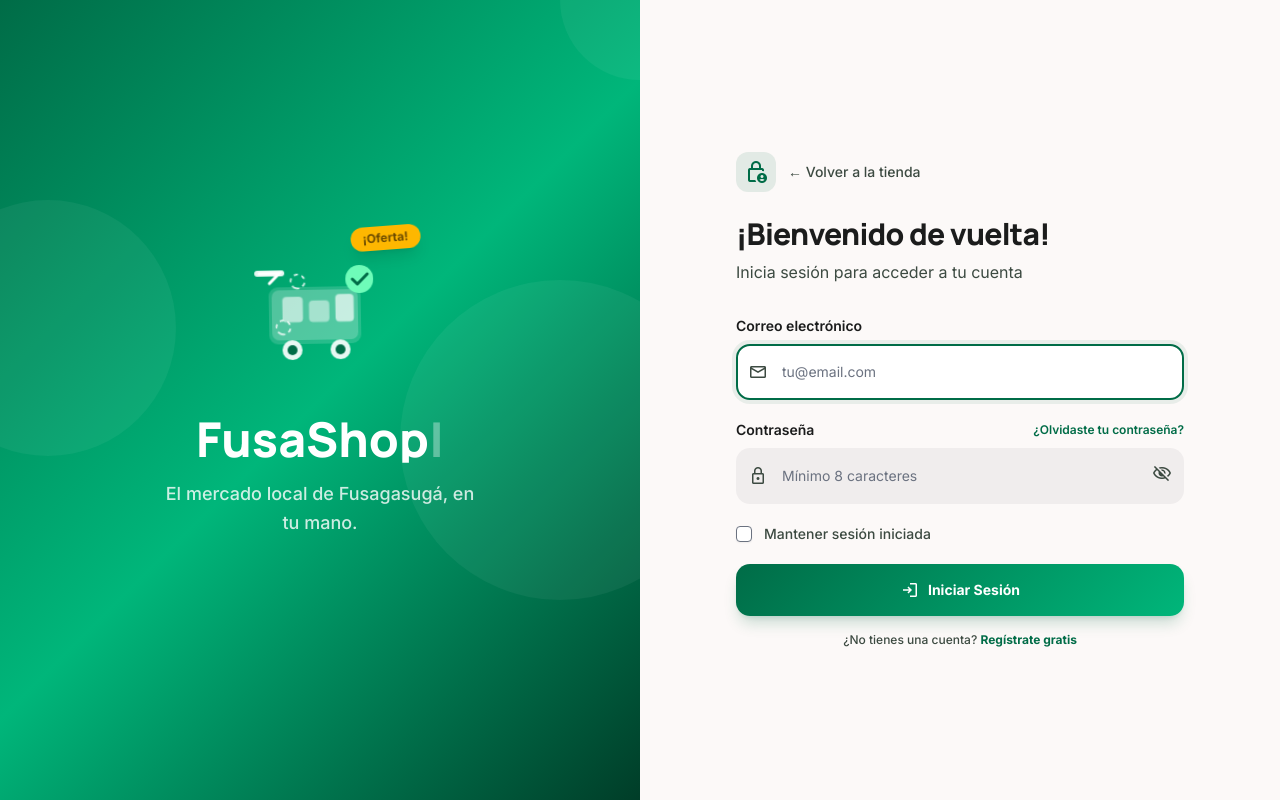
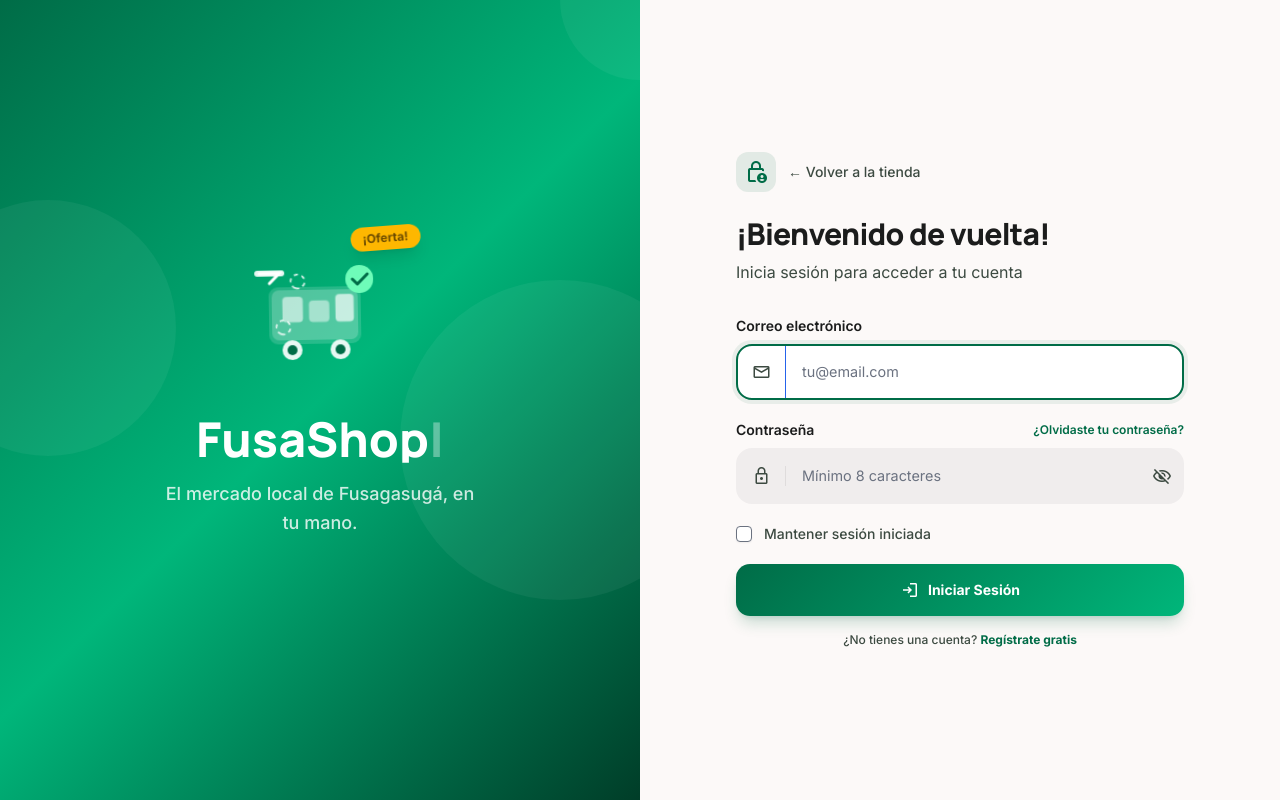
Before and after one commit to Zantival/Fusashop, a Laravel app: page /login in a window 1280 px wide. Run offline with Laravel 12, Linux system fonts and the light colour scheme; some libraries are stand-ins or nearby versions.

Commit message:
git add . git commit -m "Cambios recientes" git push

```diff
--- a/resources/views/auth/login.blade.php
+++ b/resources/views/auth/login.blade.php
@@ -28,22 +28,31 @@
 .form-enter:nth-child(2) { animation-delay: 0.2s; }
 .form-enter:nth-child(3) { animation-delay: 0.3s; }
 
+.input-wrap {
+  display: flex; align-items: center;
+  background: var(--surface-container); border-radius: 1rem; border: 2px solid transparent;
+  transition: all 0.2s ease; overflow: hidden;
+}
+.input-wrap:focus-within { background: white; border-color: var(--primary); box-shadow: 0 0 0 4px rgba(0,108,71,0.08); }
+.input-wrap.valid   { border-color: #00b67a; }
+.input-wrap.invalid { border-color: var(--error); background: #fff8f8; }
+.input-icon-box {
+  display: flex; align-items: center; justify-content: center;
+  width: 3rem; min-width: 3rem; height: 100%;
+  color: var(--on-surface-variant);
+  border-right: 1.5px solid rgba(0,0,0,0.07);
+  padding: 0 0.5rem;
+  font-size: 20px;
+  background: transparent;
+  pointer-events: none;
+  user-select: none;
+}
 .input-field {
-  width: 100%; padding: 0.875rem 0.875rem 0.875rem 2.75rem;
-  background: var(--surface-container); border-radius: 0.875rem; border: 2px solid transparent;
-  outline: none; transition: all 0.2s ease, padding-left 0.2s ease; font-size: 0.875rem;
-  color: var(--on-surface);
+  flex: 1; padding: 0.875rem 1rem;
+  background: transparent; border: none;
+  outline: none; font-size: 0.9rem;
+  color: var(--on-surface); width: 100%;
 }
-.input-field:focus { background: white; border-color: var(--primary); box-shadow: 0 0 0 4px rgba(0,108,71,0.08); }
-.input-field.valid   { border-color: #00b67a; }
-.input-field.invalid { border-color: var(--error); background: #fff8f8; }
-.input-icon {
-  position: absolute; left: 0.75rem; top: 50%; transform: translateY(-50%);
-  font-size: 20px; color: var(--on-surface-variant);
-  transition: opacity 0.2s ease, transform 0.2s ease;
-  pointer-events: none;
-}
-.input-icon.hidden-icon { opacity: 0; transform: translateY(-50%) scale(0.6); }
 </style>
 @endsection
 
@@ -114,12 +123,12 @@
         @csrf
         <div class="form-enter">
           <label class="block text-sm font-semibold text-on-surface mb-2">Correo electrónico</label>
-          <div class="relative">
-            <span class="material-symbols-outlined input-icon" id="icon-email">mail</span>
+          <div class="input-wrap" id="wrap-email">
+            <span class="material-symbols-outlined input-icon-box">mail</span>
             <input type="email" name="email" id="email" value="{{ old('email') }}" required autofocus
               class="input-field" placeholder="tu@email.com"
               autocomplete="email"
-              oninput="validateEmail(this); toggleIcon('icon-email', this)">
+              oninput="validateEmail(this)">
           </div>
         </div>
 
@@ -128,13 +137,13 @@
             <label class="text-sm font-semibold text-on-surface">Contraseña</label>
             <a href="{{ route('password.request.offline') }}" class="text-xs text-primary font-semibold hover:underline">¿Olvidaste tu contraseña?</a>
           </div>
-          <div class="relative">
-            <span class="material-symbols-outlined input-icon" id="icon-pwd">lock</span>
+          <div class="input-wrap" id="wrap-pwd">
+            <span class="material-symbols-outlined input-icon-box">lock</span>
             <input type="password" name="password" id="password" required
               class="input-field" placeholder="Mínimo 8 caracteres"
               autocomplete="current-password"
-              oninput="validatePassword(this); toggleIcon('icon-pwd', this)">
-            <button type="button" onclick="togglePwd()" class="absolute right-3 top-1/2 -translate-y-1/2 text-on-surface-variant hover:text-primary transition-colors">
+              oninput="validatePassword(this)">
+            <button type="button" onclick="togglePwd()" class="flex items-center justify-center w-10 min-w-10 text-on-surface-variant hover:text-primary transition-colors">
               <span class="material-symbols-outlined text-[20px]" id="eye-icon">visibility_off</span>
             </button>
           </div>
@@ -162,28 +171,19 @@
 
 @section('scripts')
 <script>
-function toggleIcon(iconId, input) {
-  const icon = document.getElementById(iconId);
-  if (!icon) return;
-  if (input.value.length > 0) {
-    icon.classList.add('hidden-icon');
-    input.style.paddingLeft = '0.875rem';
-  } else {
-    icon.classList.remove('hidden-icon');
-    input.style.paddingLeft = '2.75rem';
-  }
-}
+// Función eliminada para evitar solapamiento visual
 function togglePwd(){
   const i=document.getElementById('password'), e=document.getElementById('eye-icon');
   i.type = i.type==='password'?'text':'password';
   e.textContent = i.type==='password'?'visibility_off':'visibility';
 }
 function validateEmail(input) {
+  const wrap = document.getElementById('wrap-email');
   const isValid = /^[^\s@]+@[^\s@]+\.[^\s@]+$/.test(input.value);
   if (input.value.length > 0) {
-    input.classList.toggle('valid', isValid);
-    input.classList.toggle('invalid', !isValid && input.value.length > 4);
-  } else { input.classList.remove('valid','invalid'); }
+    wrap.classList.toggle('valid', isValid);
+    wrap.classList.toggle('invalid', !isValid && input.value.length > 4);
+  } else { wrap.classList.remove('valid','invalid'); }
 }
 function validatePassword(input) {
   const val = input.value;
```
